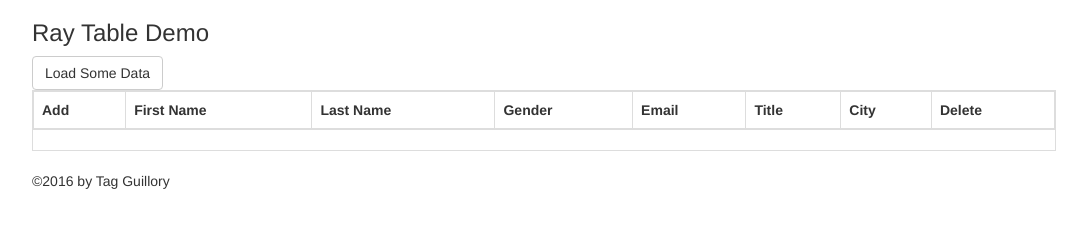
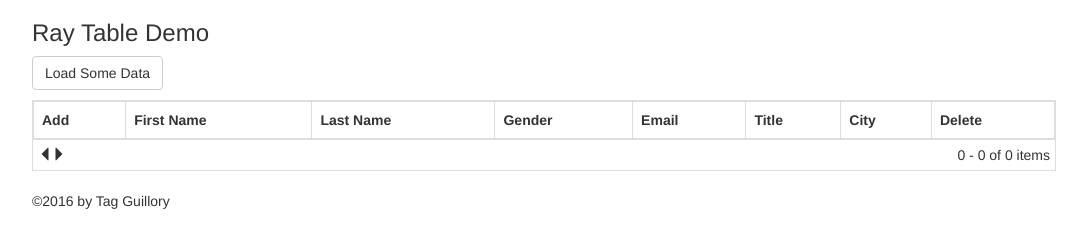
Before and after one commit to GrumpyCockatiel/raytools, a plain HTML site: page index.html in a window 1280 px wide. Shown: the whole page, without its empty margins (96-1183 px from the left). Drawn offline with nearby package versions, Linux system fonts and the light colour scheme.

Commit message:
Working on paging

```diff
--- a/index.html
+++ b/index.html
@@ -41,7 +41,7 @@
             // jquery to get the record ID back out
             //var id = jQuery(sender).closest('tr').attr('data-ray-key');
             var id = jQuery(sender).attr('data');
-            alert(id);
+            alert('You clicked the item with ID = ' + id);
         }
 
     </script>
@@ -49,7 +49,7 @@
 <body>
     <div style="margin:auto; width:80%">
         <h3>Ray Table Demo</h3>
-        <div><input type="button" onclick="doLoad(this)" value="Load Some Data" class="btn btn-default" /></div>
+        <div style="margin-bottom:10px;"><input type="button" onclick="doLoad(this)" value="Load Some Data" class="btn btn-default" /></div>
         <div id="dataTable" class="table table-striped table-bordered" cellspacing="0" width="80%">
             <!--<thead>
                 <tr>
--- a/raydreams.js
+++ b/raydreams.js
@@ -22,10 +22,11 @@
 		// remove all data records from teh table
 		base.parentElem.find("tbody > tr").remove();
 
-		var rowNum = 1;
+		var startRow = 1;
+		var endRow = startRow;
 
 		// foreach record of data
-		for (var i = 0; rowNum < base.pageSize && i < data.length; i++)
+		for (var i = 0; endRow < base.pageSize && i < data.length; i++)
 		{
 			// start a new row
 			var newRow = "<tr";
@@ -67,9 +68,11 @@
 
 			$(base.parentElem).find('table > tbody').append(newRow);
 
-			++rowNum;
+			++endRow;
 		}
 
+		// update the footer
+		setFooter( { start: startRow, end: endRow, total: data.length } );
 	};
 
 	// sets all the options
@@ -117,13 +120,16 @@
 		// if data has been specified, then go ahead an load it
 		loadData(base.datasource.data, base.datasource.keyfield);
 
+		// render footer
+		renderFooter();
+
 		return base;
 	};
 
-	//
+	// creates the skeleton of the table
 	function renderTable()
 	{
-		var skel = '<table class="table table-striped table-bordered">';
+		var skel = '<table class="table table-striped table-bordered" style="margin-bottom:0px;">';
 
 		var ths = '';
 		jQuery.each(base.headers, function (idx, h) { ths += '<th>' + h.title + '</th>' });
@@ -134,4 +140,19 @@
 		base.parentElem.append(skel);
 	}
 
+	// creates the skeleton of the table
+	function renderFooter()
+	{
+		var left = '<span class="glyphicon glyphicon-triangle-left" aria-hidden="true"/>';
+		var right = '<span class="glyphicon glyphicon-triangle-right" aria-hidden="true"/>';
+		var summary = '<span id="raytable-footer-summary" style="float:right;">0 - 0 of 0 items</span>';
+
+		base.parentElem.append('<div id="raytable-footer" style="padding:5px;">' + left + right + summary + "</div>");
+	}
+
+	// creates the skeleton of the table
+	function setFooter(params) {
+		base.parentElem.find('#raytable-footer-summary').text(params.start + ' - ' + params.end + ' of ' + params.total + ' items');
+	}
+
 }(jQuery));
```
